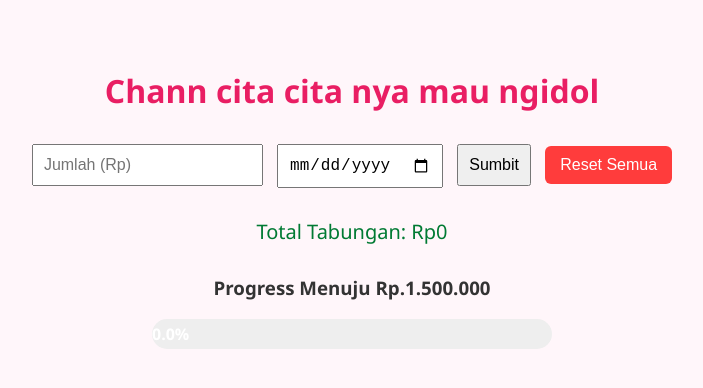
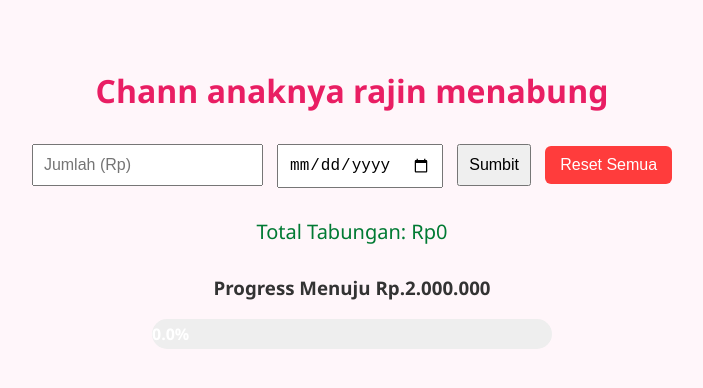
Before and after one commit to TiqueChann/RekapNabung, a plain HTML site: page index.html in a window 1280 px wide. Shown: the whole page, without its empty margins (288-991 px from the left). Drawn offline with Linux system fonts and the light colour scheme.

Commit message:
index.html

```diff
--- a/index.html
+++ b/index.html
@@ -6,7 +6,7 @@
     <link rel="stylesheet" href="style.css">
 </head>
 <body>
-    <h1> Chann cita cita nya mau ngidol </h1>
+    <h1> Chann anaknya rajin menabung </h1>
 
     <input type="number" id="amount" placeholder="Jumlah (Rp)">
     <input type="date" id="date">
@@ -16,7 +16,7 @@
     <div id="total">Total Tabungan: Rp0</div>
 
     <div id="progress-container">
-        <h3>Progress Menuju Rp.1.500.000</h3>
+        <h3>Progress Menuju Rp.2.000.000</h3>
         <div id="progress-bar">
             <div id="progress-fill">0%</div>
         </div>
```
